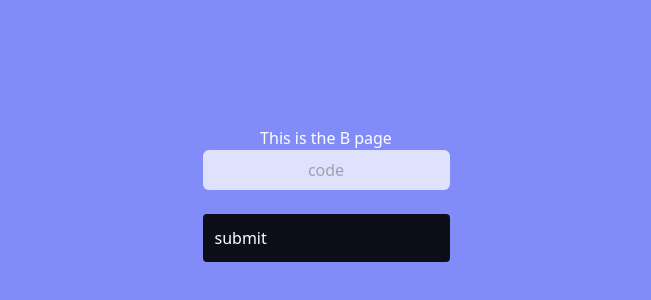
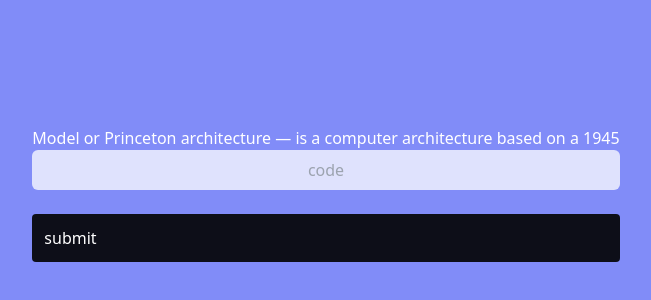
Before and after one commit to VakuTheDaku/Athena_Heist_NextJs, a Next.js app: page /qv1qspQdedPtAqNe in a window 1280 px wide. Shown: the part 34-334 px from the top of the page, without its empty margins (314-965 px from the left). Built offline with nearby package versions, Linux system fonts and the light colour scheme.

Commit message:
hints added res changes

```diff
--- a/pages/OJPqegcXbVz3HHei0BoP0AijFJE3V5G.js
+++ b/pages/OJPqegcXbVz3HHei0BoP0AijFJE3V5G.js
@@ -37,8 +37,8 @@ export default function C(props){
 
             <div className="text-black min-h-screen grid place-items-center my-auto">
             <form onSubmit={onSubmit} className="bg-transparent text-white">
-                <div className="label flex items-center justify-center">This is the C page</div>
-                <input required className='input bg-white bg-opacity-75 rounded-md p-2 w-full text-center' type="text" name="code" placeholder='code' onChange={handlecodeChange} />
+                <div className="label flex items-center justify-center"> considered the first computer programmer</div>
+                <input required className='input bg-white bg-opacity-75 rounded-md p-2 w-full text-center text-black' type="text" name="code" placeholder='code' onChange={handlecodeChange} />
                 <div className="bg-black bg-opacity-90 rounded my-6">
                 <button className="btn p-3" type="submit">submit</button>
                 </div>
--- a/pages/qv1qspQdedPtAqNe.js
+++ b/pages/qv1qspQdedPtAqNe.js
@@ -36,8 +36,8 @@ export default function B(props){
 
             <div className="text-black min-h-screen grid place-items-center my-auto">
             <form onSubmit={onSubmit} className="bg-transparent text-white">
-                <div className="label flex items-center justify-center">This is the B page</div>
-                <input required className='input bg-white bg-opacity-75 rounded-md p-2 w-full text-center' type="text" name="code" placeholder='code' onChange={handlecodeChange} />
+                <div className="label flex items-center justify-center">Model or Princeton architecture — is a computer architecture based on a 1945 </div>
+                <input required className='input bg-white bg-opacity-75 rounded-md p-2 w-full text-center text-black' type="text" name="code" placeholder='code' onChange={handlecodeChange} />
                 <div className="bg-black bg-opacity-90 rounded my-6">
                 <button className="btn p-3" type="submit">submit</button>
                 </div>
```
Also changed, not shown: 1 other file (tests, documents, lock files or other folders).
